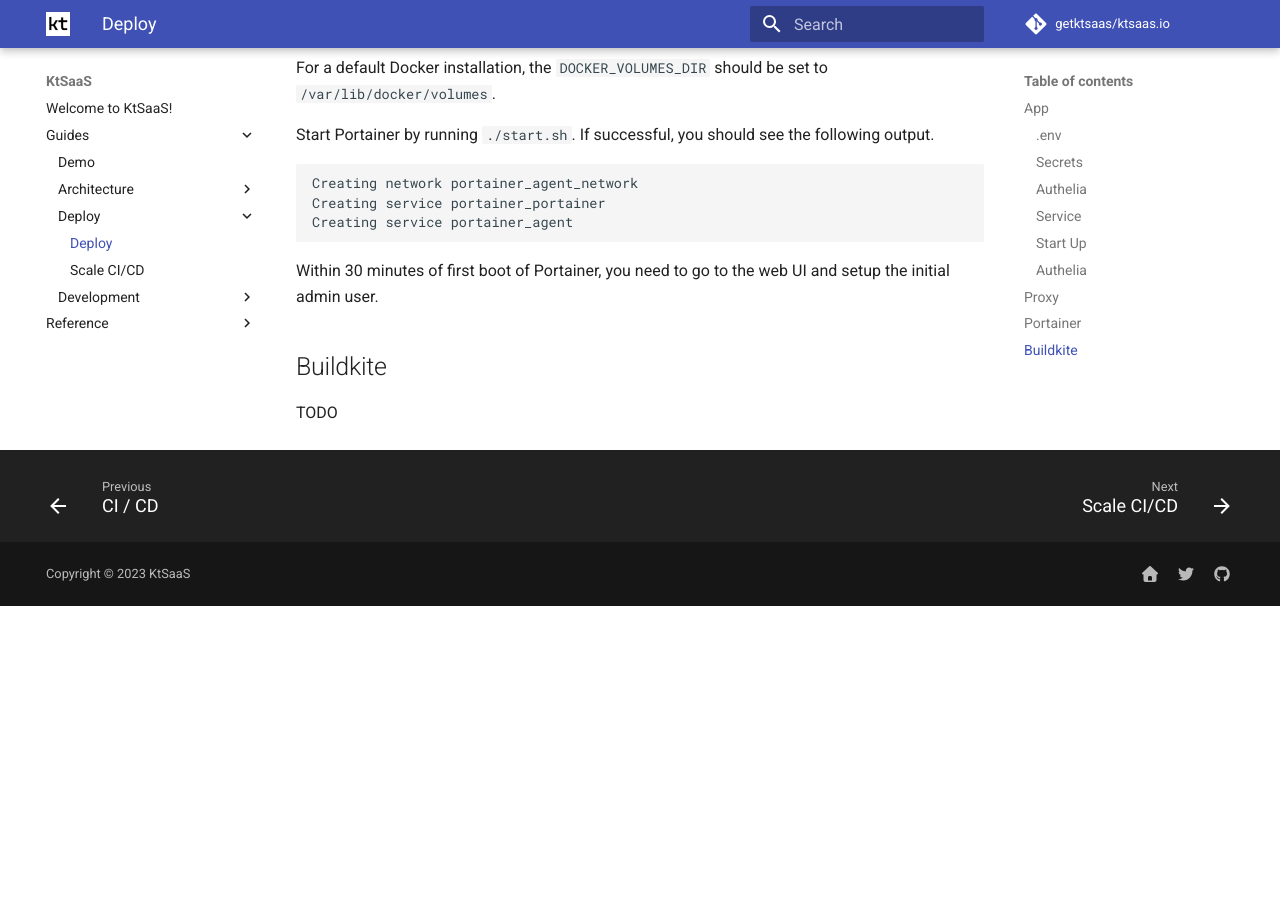
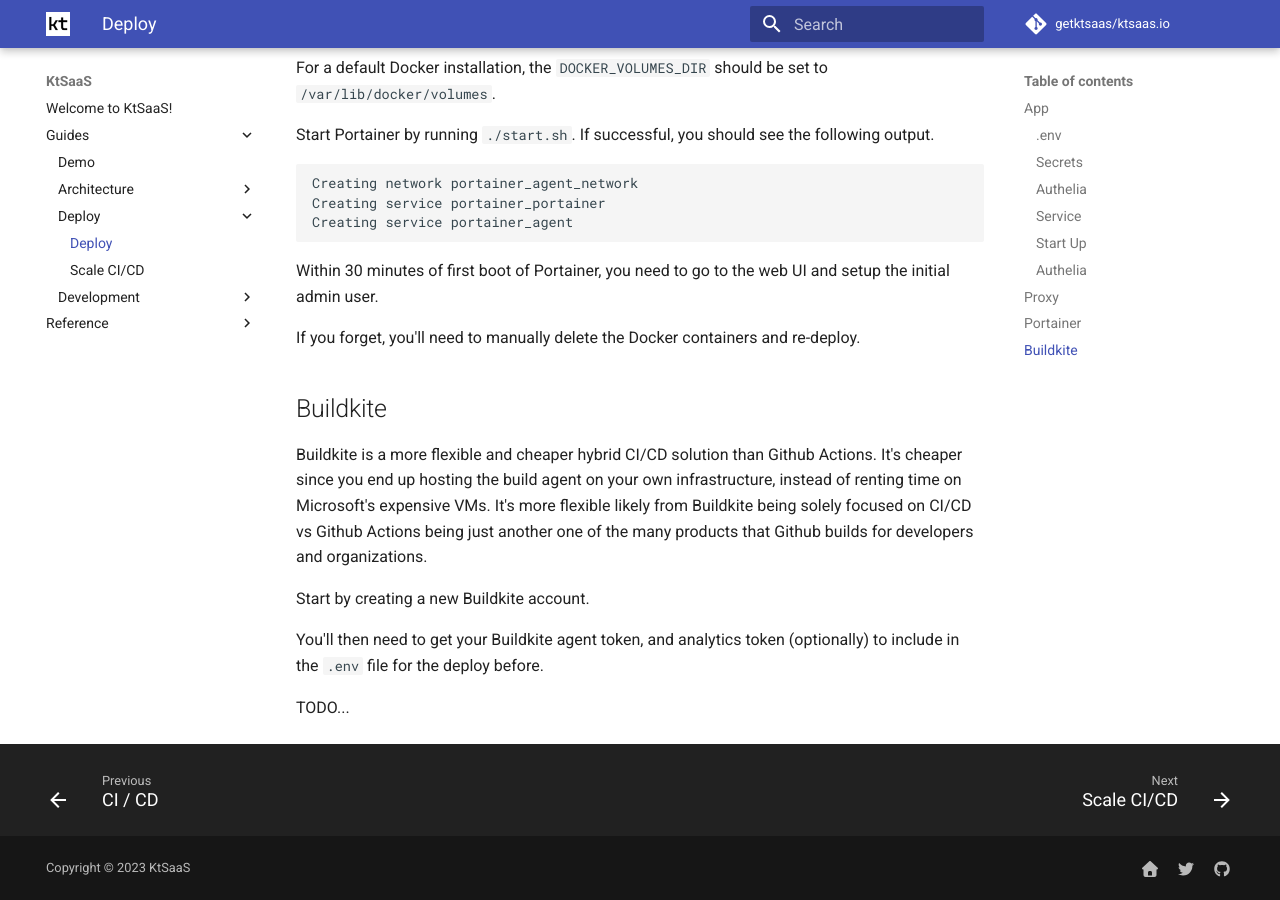
Before and after one commit to getktsaas/ktsaas.io, an MkDocs documentation site: the page built from docs/docs/guides/deploy/1-deploy.md, in a window 1280 px wide and 900 px high, scrolled down 4285 px. Built offline with MkDocs 1.6.1 and Material for MkDocs 9.7.7, drawn with Linux system fonts in a browser that asks for light colours; comment, search, counter and statistics services are not loaded; before the commit the page ends 4891 px from its top, so only the background shows below that.

Commit message:
Start Buildkite docs

```diff
--- a/docs/docs/guides/deploy/1-deploy.md
+++ b/docs/docs/guides/deploy/1-deploy.md
@@ -180,9 +180,14 @@ Creating service portainer_agent
 
 Within 30 minutes of first boot of Portainer, you need to go to the web UI and setup the initial admin user.
 
-
-
+If you forget, you'll need to manually delete the Docker containers and re-deploy.
 
 ## Buildkite
 
-TODO
+Buildkite is a more flexible and cheaper hybrid CI/CD solution than Github Actions. It's cheaper since you end up hosting the build agent on your own infrastructure, instead of renting time on Microsoft's expensive VMs. It's more flexible likely from Buildkite being solely focused on CI/CD vs Github Actions being just another one of the many products that Github builds for developers and organizations.
+
+Start by creating a new Buildkite account.
+
+You'll then need to get your Buildkite agent token, and analytics token (optionally) to include in the `.env` file for the deploy before.
+
+TODO...
```
